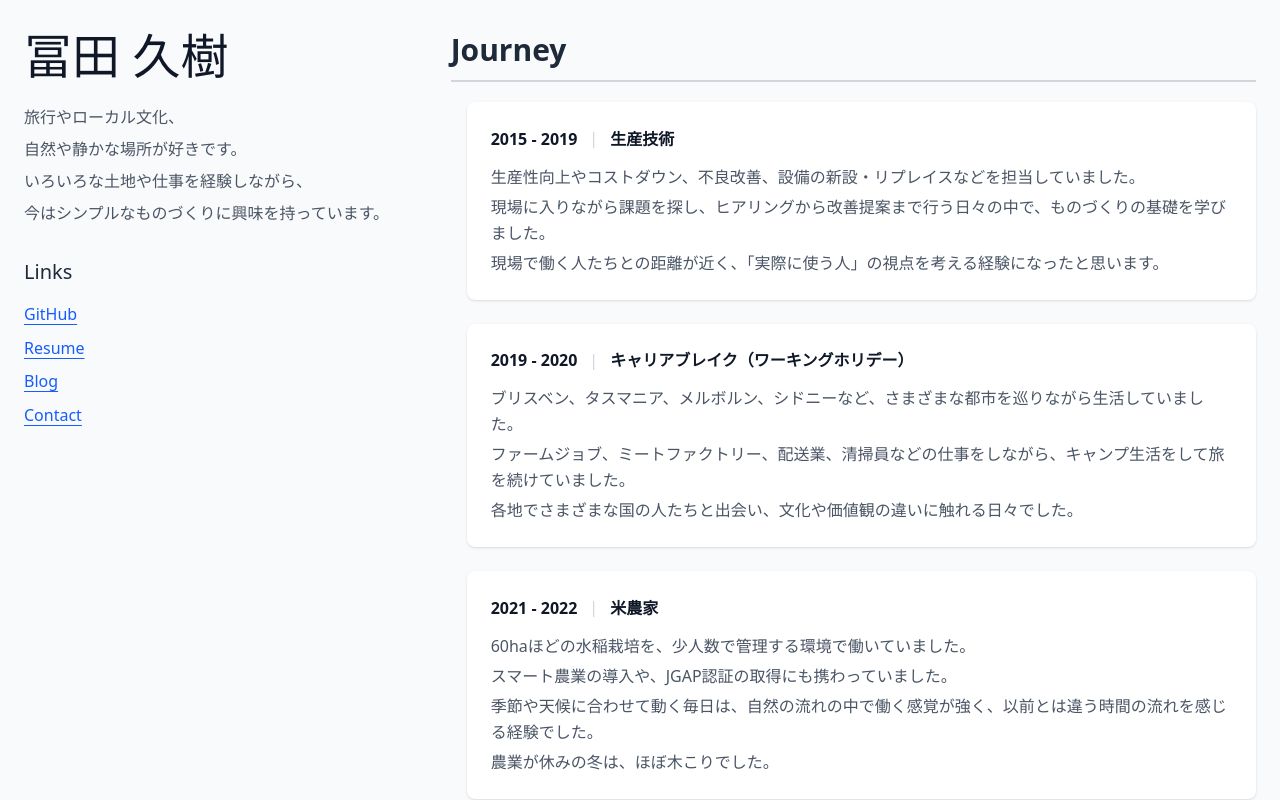
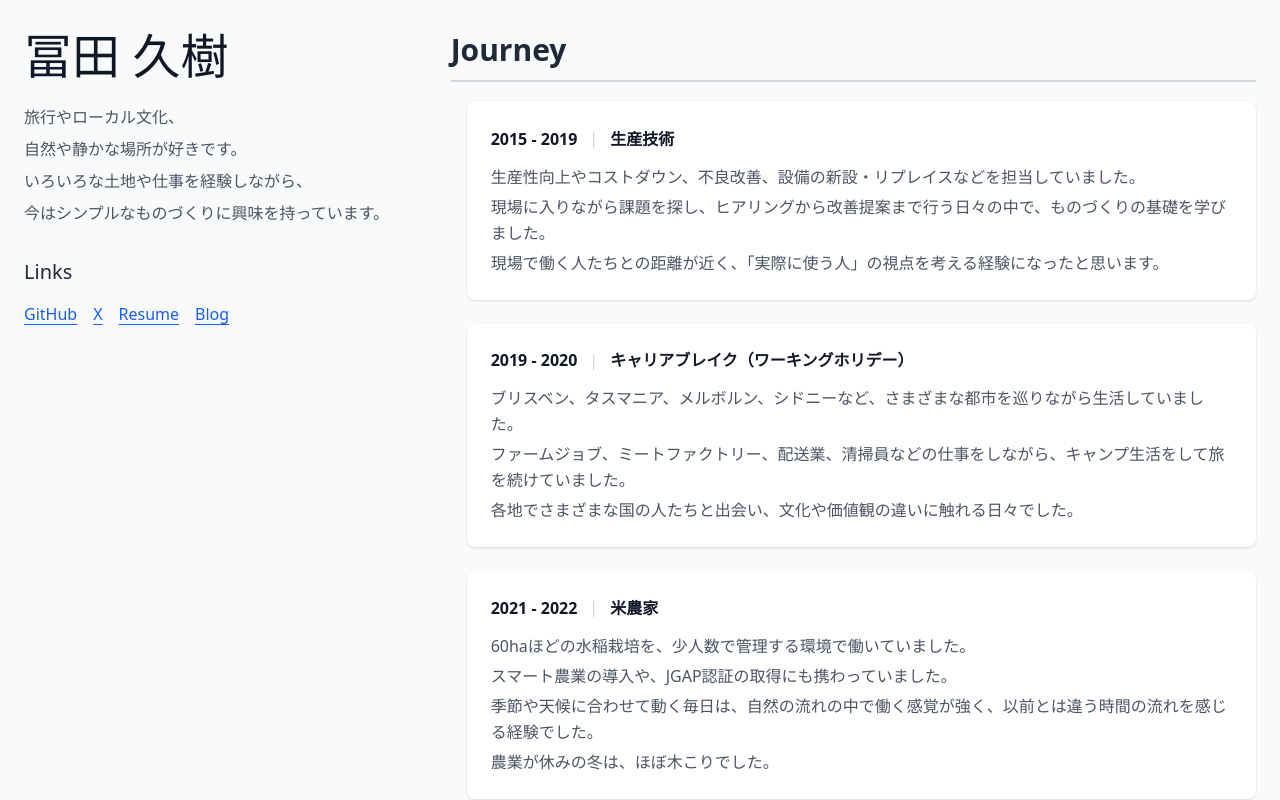
Before and after one commit to tomitahisaki/tomitahisaki.github.io, a React (Vite) app: page /about in a window 1280 px wide. Shown: the top 800 px of the page. Built offline with nearby package versions, Linux system fonts and the light colour scheme.

Commit message:
fix: fix links

```diff
--- a/src/components/About.tsx
+++ b/src/components/About.tsx
@@ -33,12 +33,12 @@ export function About({ data }: AboutProps) {
               <h2 className="text-xl font-light mb-4 text-gray-800">
                 {data.links.title}
               </h2>
-              <div className="space-y-2">
+              <div className="flex flex-wrap gap-4">
                 {data.links.items.map((link, index) => (
                   <a
                     key={index}
                     href={link.url}
-                    className="block text-blue-600 hover:text-blue-800 underline underline-offset-4 decoration-1 hover:decoration-2 transition-all"
+                    className="text-blue-600 hover:text-blue-800 underline underline-offset-4 decoration-1 hover:decoration-2 transition-all"
                     target={link.url.startsWith('http') ? '_blank' : undefined}
                     rel={link.url.startsWith('http') ? 'noopener noreferrer' : undefined}
                   >
--- a/src/locales/about/ja.ts
+++ b/src/locales/about/ja.ts
@@ -127,16 +127,16 @@ export const jaAboutData: AboutData = {
         url: 'https://github.com/tomitahisaki',
       },
       {
+        label: 'X',
+        url: 'https://x.com/Hisakey1992',
+      },
+      {
         label: 'Resume',
         url: '/resume',
       },
       {
         label: 'Blog',
-        url: 'https://qiita.com/tomitahisaki',
-      },
-      {
-        label: 'Contact',
-        url: 'mailto:your-email@example.com',
+        url: 'https://hisakit.hatenablog.com/',
       },
     ],
   },
```
